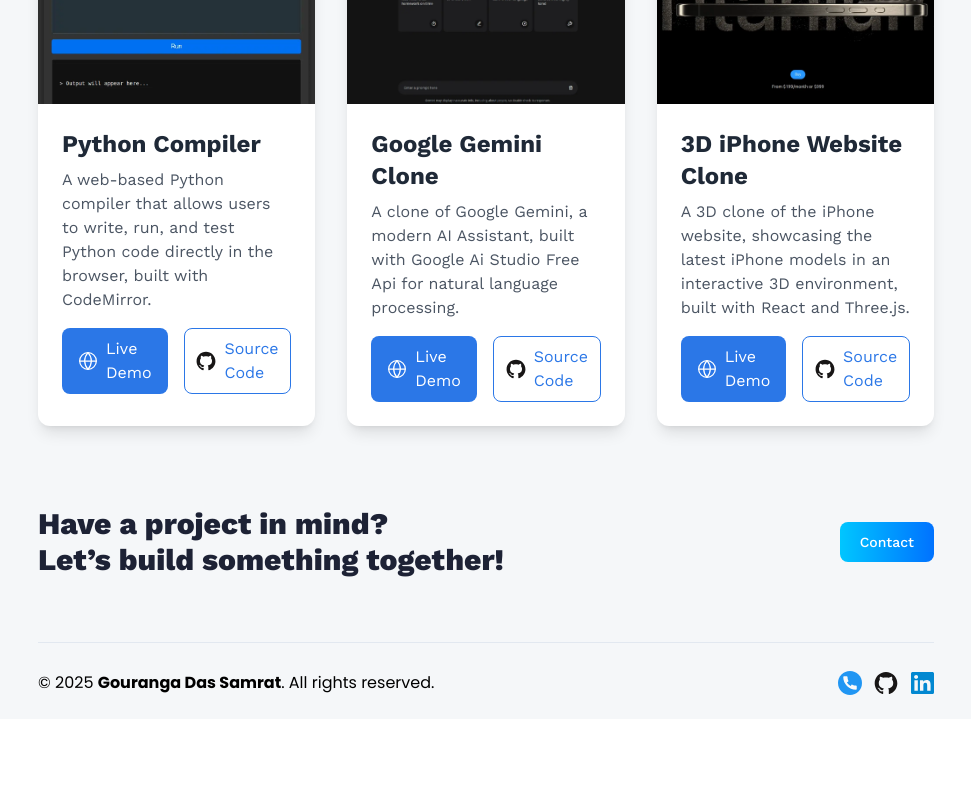
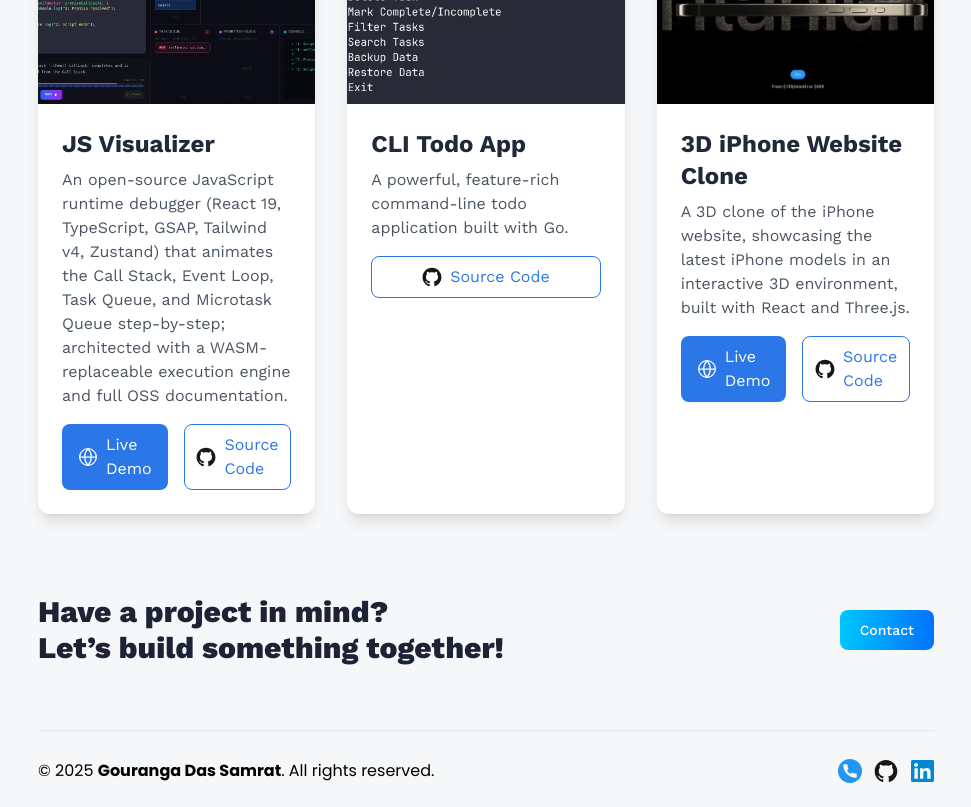
Before and after one commit to GourangaDasSamrat/3d-react-portfolio-2, a React (Vite) app: page /projects in a window 1280 px wide. Shown: the part 1040-1847 px from the top of the page, without its empty margins (154-1125 px from the left). Before the commit the page ends 1759 px from the top, so only its background shows below. Built offline with nearby package versions, Linux system fonts and the light colour scheme; no server answers.

Commit message:
feat(projects): update project details and images
- Changed project "Python Compiler" to "JS Visualizer"
- Updated "JS Visualizer" description and links
- Changed project "Google Gemini Clone" to "CLI Todo App"
- Updated "CLI Todo App" description and links
- Updated associated image files

```diff
--- a/src/constants/index.js
+++ b/src/constants/index.js
@@ -172,21 +172,19 @@ export const projects = [
     sourceCode: "https://github.com/GourangaDasSamrat/React-Weather-App.git",
   },
   {
-    name: "Python Compiler",
+    name: "JS Visualizer",
     description:
-      "A web-based Python compiler that allows users to write, run, and test Python code directly in the browser, built with CodeMirror.",
+      "An open-source JavaScript runtime debugger (React 19, TypeScript, GSAP, Tailwind v4, Zustand) that animates the Call Stack, Event Loop, Task Queue, and Microtask Queue step-by-step; architected with a WASM-replaceable execution engine and full OSS documentation.",
     image: p4,
-    liveUrl: "https://simplepythoncompiler.netlify.app/",
-    sourceCode:
-      "https://github.com/GourangaDasSamrat/SimPle-Python-Compiler.git",
+    liveUrl: "https://js-visualizer.gouranga.qzz.io/",
+    sourceCode: "https://github.com/GourangaDasSamrat/JS-Visualizer",
   },
   {
-    name: "Google Gemini Clone",
+    name: "CLI Todo App",
     description:
-      "A clone of Google Gemini, a modern AI Assistant, built with Google Ai Studio Free Api for natural language processing.",
+      "A powerful, feature-rich command-line todo application built with Go.",
     image: p5,
-    liveUrl: "https://geminiclonebygouranga.netlify.app/",
-    sourceCode: "https://github.com/GourangaDasSamrat/Gemini-Clone.git",
+    sourceCode: "https://github.com/GourangaDasSamrat/todo-cli-go/",
   },
   {
     name: "3D iPhone Website Clone",
--- a/src/pages/Projects.jsx
+++ b/src/pages/Projects.jsx
@@ -79,7 +79,9 @@ const Projects = () => {
               </h3>
               <p className="text-gray-600 mb-4">{project.description}</p>
               <div className="flex gap-4 mt-4">
-                <Link
+                {
+                  project.liveUrl&&(
+                    <Link
                   to={project.liveUrl}
                   target="_blank"
                   rel="noopener noreferrer"
@@ -92,6 +94,8 @@ const Projects = () => {
                   />
                   Live Demo
                 </Link>
+                  )
+                }
                 <Link
                   to={project.sourceCode}
                   target="_blank"
```
Also changed, not shown: src/assets/images/project-4.webp, src/assets/images/project-5.webp.
